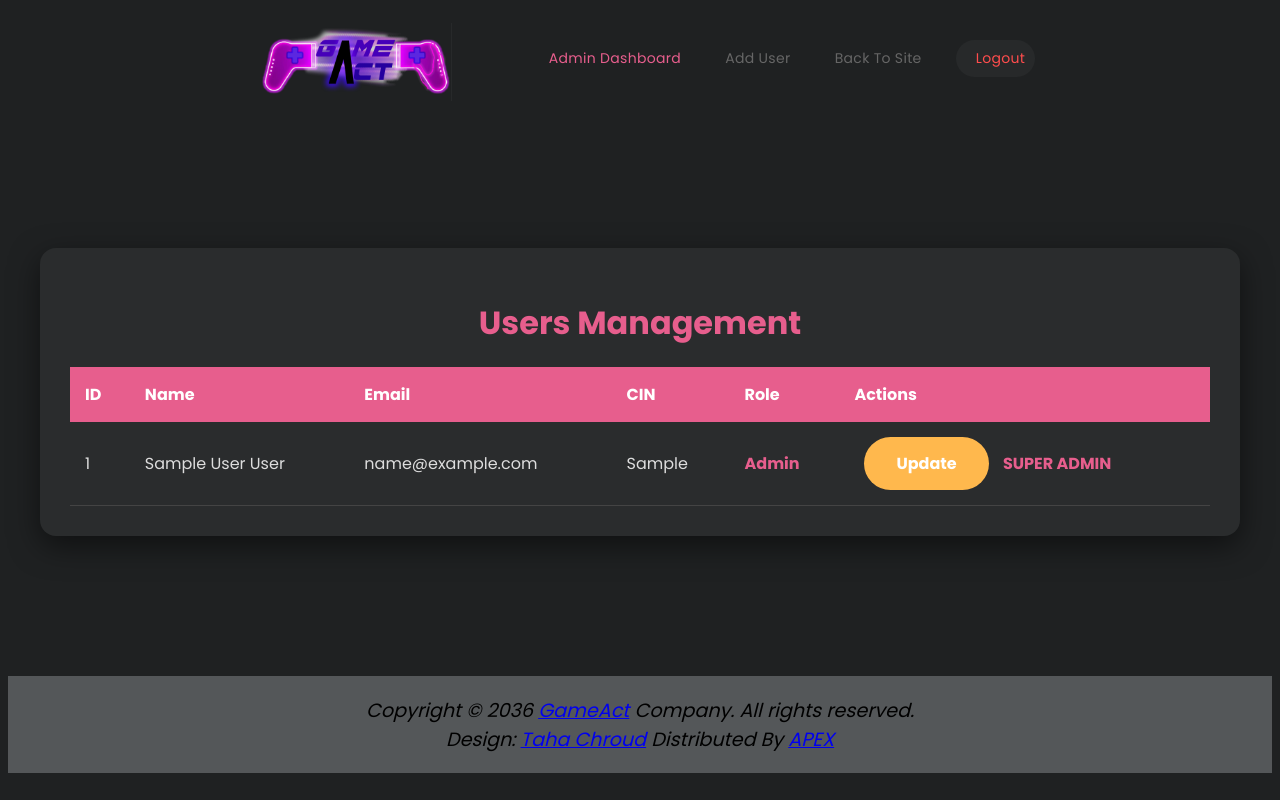
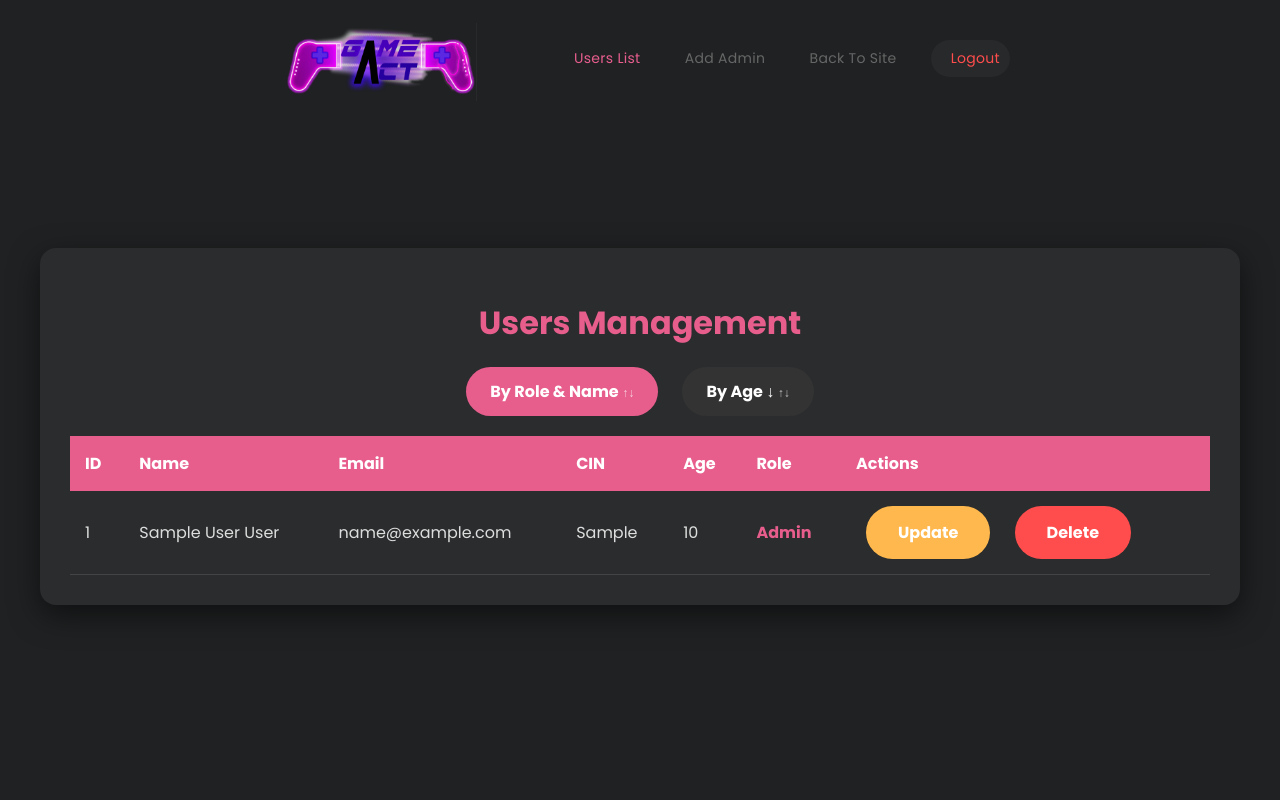
Before and after one commit to tahachroud/GameAct, a PHP site: page /projet/views/backoffice/dashboard.php in a window 1280 px wide. Run offline with PHP 8.4, Linux system fonts and the light colour scheme; the visitor is signed in with stand-in values (Sample User, id 1); tables that the repository leaves empty or names only in its code hold one stand-in row (values such as "Sample post").

Commit message:
dashboard changes

```diff
--- a/views/backoffice/dashboard.php
+++ b/views/backoffice/dashboard.php
@@ -7,27 +7,48 @@ if (!isset($_SESSION['role']) || $_SESSION['role'] !== 'admin') {
     exit;
 }
 
-if (!($_SESSION['is_superadmin'] ?? false)) {
-    if (isset($_GET['id']) && (int)$_GET['id'] === 25) {
-        $_SESSION['error'] = "You cannot modify or delete the Super Admin!";
-        header("Location: dashboard.php");
-        exit;
-    }
-
-    if (isset($_GET['delete']) && (int)$_GET['delete'] === 26) {
-        $_SESSION['error'] = "You cannot delete the Super Admin!";
-        header("Location: dashboard.php");
-        exit;
-    }
-}
-
 $userController = new userController();
 $users = $userController->listUsers();
 
+// Sorting logic with toggle direction
+$sort = $_GET['sort'] ?? 'role';     // 'role' or 'age'
+$order = $_GET['order'] ?? 'asc';    // 'asc' or 'desc'
+
+// Toggle order when clicking the same column
+if (isset($_GET['sort']) && $_GET['sort'] === $sort) {
+    $order = ($order === 'asc') ? 'desc' : 'asc';
+}
+
+if ($sort === 'age') {
+    usort($users, function($a, $b) use ($order) {
+        return ($order === 'asc') ? ($a['age'] <=> $b['age']) : ($b['age'] <=> $a['age']);
+    });
+} else {
+    // Default: superadmin > admin > client + alphabetical name
+    $roleOrder = ['superadmin' => 0, 'admin' => 1, 'client' => 2];
+    usort($users, function($a, $b) use ($roleOrder, $order) {
+        $roleA = $roleOrder[$a['role']] ?? 3;
+        $roleB = $roleOrder[$b['role']] ?? 3;
+
+        if ($roleA === $roleB) {
+            $nameA = $a['name'] . ' ' . $a['lastname'];
+            $nameB = $b['name'] . ' ' . $b['lastname'];
+            return ($order === 'asc') ? strcasecmp($nameA, $nameB) : strcasecmp($nameB, $nameA);
+        }
+        return ($order === 'asc') ? ($roleA <=> $roleB) : ($roleB <=> $roleA);
+    });
+}
+
+// Delete user
 if (isset($_GET['delete'])) {
     $id = (int)$_GET['delete'];
+    if ($id !== $_SESSION['user_id']) {
         $userController->deleteUser($id);
-    header("Location: dashboard.php");
+        $_SESSION['success'] = "User deleted successfully!";
+    } else {
+        $_SESSION['error'] = "You cannot delete yourself!";
+    }
+    header("Location: dashboard.php?sort=$sort&order=$order");
     exit;
 }
 ?>
@@ -41,18 +62,23 @@ if (isset($_GET['delete'])) {
     <link rel="stylesheet" href="../frontoffice/assets/css/style.css">
     <link href="https://fonts.googleapis.com/css2?family=Poppins:wght@400;600;700&display=swap" rel="stylesheet">
     <style>
-        .alert {
-            padding: 16px 20px;
-            border-radius: 12px;
-            margin: 20px 0;
-            text-align: center;
-            font-weight: bold;
-            font-size: 16px;
+        .sort-buttons { text-align: center; margin: 20px 0; }
+        .sort-btn {
+            padding: 12px 24px; margin: 0 10px; border-radius: 50px;
+            background: #333; color: white; text-decoration: none; font-weight: bold;
+            transition: 0.3s; display: inline-block;
         }
-        .success { background: rgba(76, 175, 80, 0.2); color: #4caf50; border: 2px solid #4caf50; }
-        .error   { background: rgba(255, 77, 77, 0.2); color: #ff6b6b; border: 2px solid #ff4d4d; }
+        .sort-btn.active { background: #e75e8d; }
+        .sort-btn:hover { background: #e75e8d; }
+        .sort-btn::after {
+            content: ' ↑↓';
+            font-size: 12px;
+            opacity: 0.7;
+        }
+        .alert { padding: 15px; border-radius: 12px; margin: 20px 0; text-align: center; font-weight: bold; }
+        .success { background: rgba(76,175,80,0.2); color: #4caf50; border: 2px solid #4caf50; }
+        .error { background: rgba(255,77,77,0.2); color: #ff6b6b; border: 2px solid #ff4d4d; }
     </style>
-
 </head>
 <body>
 
@@ -62,37 +88,39 @@ if (isset($_GET['delete'])) {
             <img src="../frontoffice/assets/images/logo.png" alt="GameAct">
         </a>
         <ul class="nav">
-            <li><a href="dashboard.php" class="active">Admin Dashboard</a></li>
-            <li><a href="add_user.php">Add User</a></li>
+            <li><a href="dashboard.php" class="active">Users List</a></li>
+            <li><a href="add_user.php">Add Admin</a></li>
             <li><a href="../frontoffice/profile.php">Back to Site</a></li>
             <li><a href="../frontoffice/login_client.php?logout=1" style="color:#ff4d4d;">Logout</a></li>
         </ul>
     </nav>
 </header>
 
-
-
 <div class="dashboard-container">
     <div class="dashboard-card">
+        <h1>Users Management</h1>
 
+        <!-- Messages -->
         <?php if (isset($_SESSION['success'])): ?>
-            <div class="alert success">
-                <?= $_SESSION['success'] ?>
-            </div>
-            <?php unset($_SESSION['success']); ?>
+            <div class="alert success"><?= $_SESSION['success']; unset($_SESSION['success']); ?></div>
+        <?php endif; ?>
+        <?php if (isset($_SESSION['error'])): ?>
+            <div class="alert error"><?= $_SESSION['error']; unset($_SESSION['error']); ?></div>
         <?php endif; ?>
 
-        <?php if (isset($_SESSION['error'])): ?>
-            <div class="alert error">
-                <?= $_SESSION['error'] ?>
+        <!-- Sort Buttons -->
+        <div class="sort-buttons">
+            <a href="?sort=role&order=asc" class="sort-btn <?= $sort === 'role' ? 'active' : '' ?>">
+                By Role & Name
+            </a>
+            <a href="?sort=age&order=<?= ($sort === 'age' && $order === 'asc') ? 'desc' : 'asc' ?>"
+               class="sort-btn <?= $sort === 'age' ? 'active' : '' ?>">
+                By Age <?= ($sort === 'age' && $order === 'asc') ? '↑' : '↓' ?>
+            </a>
         </div>
-            <?php unset($_SESSION['error']); ?>
-        <?php endif; ?>
-
-        <h1>Users Management</h1>
 
         <?php if (empty($users)): ?>
-            <p class="no-users">No users found in the database.</p>
+            <p style="text-align:center; color:#aaa; padding:40px;">No users found.</p>
         <?php else: ?>
             <table>
                 <thead>
@@ -101,6 +129,7 @@ if (isset($_GET['delete'])) {
                         <th>Name</th>
                         <th>Email</th>
                         <th>CIN</th>
+                        <th>Age</th>
                         <th>Role</th>
                         <th>Actions</th>
                     </tr>
@@ -112,22 +141,22 @@ if (isset($_GET['delete'])) {
                         <td><?= htmlspecialchars($user['name'] . " " . $user['lastname']) ?></td>
                         <td><?= htmlspecialchars($user['email']) ?></td>
                         <td><?= htmlspecialchars($user['cin']) ?></td>
+                        <td><?= $user['age'] ?></td>
                         <td>
-                            <strong style="color: <?= $user['role'] === 'admin' ? '#e75e8d' : '#4caf50' ?>">
+                            <strong style="color: <?=
+                                $user['role'] === 'superadmin' ? '#ff00ff' :
+                                ($user['role'] === 'admin' ? '#e75e8d' : '#4caf50')
+                            ?>">
                                 <?= ucfirst($user['role']) ?>
                             </strong>
                         </td>
                         <td>
                             <a href="update_user.php?id=<?= $user['id'] ?>" class="btn btn-update">Update</a>
-                            <?php if ($user['is_superadmin']): ?>
-                                <span style="color:#e75e8d; font-weight:bold;">SUPER ADMIN</span>
-                            <?php else: ?>
-                                <a href="?delete=<?= $user['id'] ?>"
+                            <a href="?delete=<?= $user['id'] ?>&sort=<?= $sort ?>&order=<?= $order ?>"
                                class="btn btn-delete"
-                                onclick="return confirm('Are you sure you want to delete <?= addslashes($user['name']) ?>?')">
+                               onclick="return confirm('Delete <?= addslashes($user['name'].' '.$user['lastname']) ?> forever?')">
                                Delete
                             </a>
-                            <?php endif; ?>
                         </td>
                     </tr>
                     <?php endforeach; ?>
@@ -137,18 +166,5 @@ if (isset($_GET['delete'])) {
     </div>
 </div>
 
-  <footer>
-    <div class="container">
-      <div class="row">
-        <div class="col-lg-12">
-          <p>Copyright © 2036 <a href="#">GameAct</a> Company. All rights reserved.
-
-          <br>Design: <a href="#">Taha Chroud</a>  Distributed By <a href="#">APEX   </a></p>
-        </div>
-      </div>
-    </div>
-  </footer>
-
-
 </body>
 </html>
```
Lines whose indentation alone changed are shown as unchanged.
